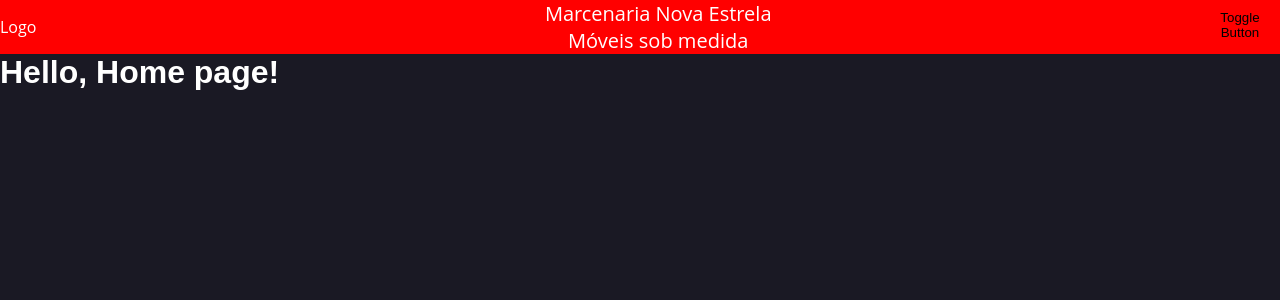
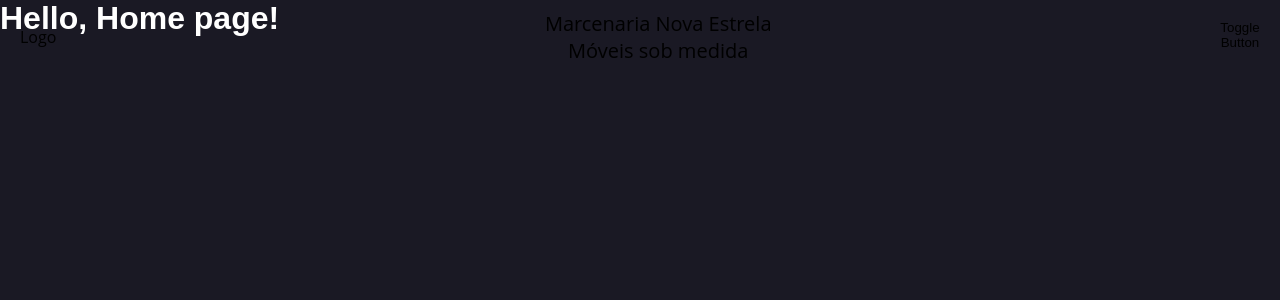
Before and after one commit to DiogoKaster/marcenaria-app, a Next.js app: page / in a window 1280 px wide. Shown: the top 300 px of the page. Built offline with nearby package versions, Linux system fonts and the light colour scheme.

Commit message:
feat: use animate to validate navbar position

```diff
--- a/src/app/layout.tsx
+++ b/src/app/layout.tsx
@@ -1,4 +1,3 @@
-'use client'
 import '@/app/assets/css/globals.scss'
 import { Metadata } from 'next'
 import NavBar from '@/components/NavBar/NavBar'
--- a/src/app/page.tsx
+++ b/src/app/page.tsx
@@ -1,3 +1,3 @@
 export default function Page() {
-	return <h1>Hello, Home page!</h1>
+	return <h1 style={{height: '10000px'}}>Hello, Home page!</h1>
 }
--- a/src/components/NavBar/NavBar.module.scss
+++ b/src/components/NavBar/NavBar.module.scss
@@ -1,9 +1,21 @@
 $navbar-bg-color: transparent;
 
 .navbar_container {
-    background-color: red;
+  background-color: transparent;
   display: flex;
-    justify-content:space-between;
+  justify-content: space-between;
+  z-index: 10;
+  width: 100%;
+  padding: 1rem 2rem;
+  position: fixed;
+  color: black;
+}
+.navbar_bg {
+  background: white;
+  position: fixed;
+  width: 100%;
+  height: 7rem;
+  top: 0;
 }
 
 .brandLogo {
--- a/src/components/NavBar/NavBar.tsx
+++ b/src/components/NavBar/NavBar.tsx
@@ -1,9 +1,26 @@
+'use client'
+
 import classes from './NavBar.module.scss'
 import Logo from '@/components/Logo/Logo'
 import Sidebar from './components/Sidebar'
+import { useMotionValueEvent, motion, useScroll, useAnimate } from 'framer-motion'
 
 export default function NavBar() {
-	return <nav className={classes.navbar_container}>
+	const { scrollY } = useScroll()
+	const [navbarRef, animate] = useAnimate()
+
+	const animation = async (YValue: number) => {
+		await animate(navbarRef.current, { y: YValue }, {
+			type: 'keyframes'
+		})
+	}
+
+	useMotionValueEvent(scrollY, 'change', async (latest) => {
+		latest > 0 ? await animation(0) : await animation(-100)
+	})
+	return (
+		<>
+			<nav className={classes.navbar_container}>
 				<div className={classes.brandLogo}>
 					<Logo />
 				</div>
@@ -15,4 +32,13 @@ export default function NavBar() {
 					<Sidebar />
 				</div>
 			</nav>
+			<motion.div
+				ref={navbarRef}
+				className={classes.navbar_bg}
+				initial={{
+					y: -100,
+				}}
+			></motion.div>
+		</>
+	)
 }
```
Also changed, not shown: 1 other file (tests, documents, lock files or other folders). Lines whose indentation alone changed are shown as unchanged.
